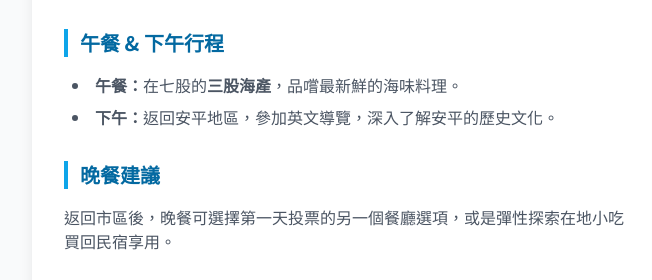
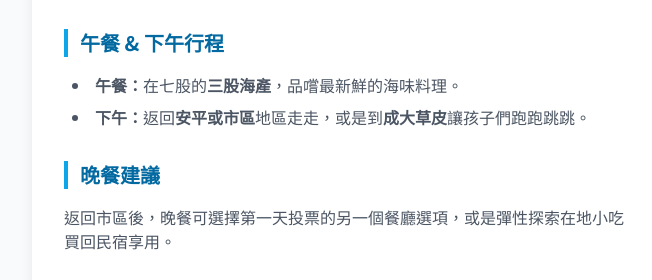
Before and after one commit to enhow1108/tainan_20251010, a plain HTML site: page index.html in a window 1280 px wide. Shown: the part 2540-2820 px from the top of the page, 0-652 px from the left. Drawn offline with nearby package versions, Linux system fonts and the light colour scheme.

Commit message:
Update index.html
update contents

```diff
--- a/index.html
+++ b/index.html
@@ -158,7 +158,7 @@
                         <h3 class="text-xl font-semibold text-sky-700 border-l-4 border-sky-500 pl-3 mb-4 mt-8">午餐 & 下午行程</h3>
                          <ul class="space-y-2 text-gray-600 list-disc list-inside pl-2">
                              <li><span class="font-bold">午餐：</span>在七股的<span class="font-bold">三股海產</span>，品嚐最新鮮的海味料理。</li>
-                             <li><span class="font-bold">下午：</span>返回安平地區，參加英文導覽，深入了解安平的歷史文化。</li>
+                             <li><span class="font-bold">下午：</span>返回<span class="font-bold">安平或市區</span>地區走走，或是到<span class="font-bold">成大草皮</span>讓孩子們跑跑跳跳。</li>
                          </ul>
 
                         <h3 class="text-xl font-semibold text-sky-700 border-l-4 border-sky-500 pl-3 mb-4 mt-8">晚餐建議</h3>
```
